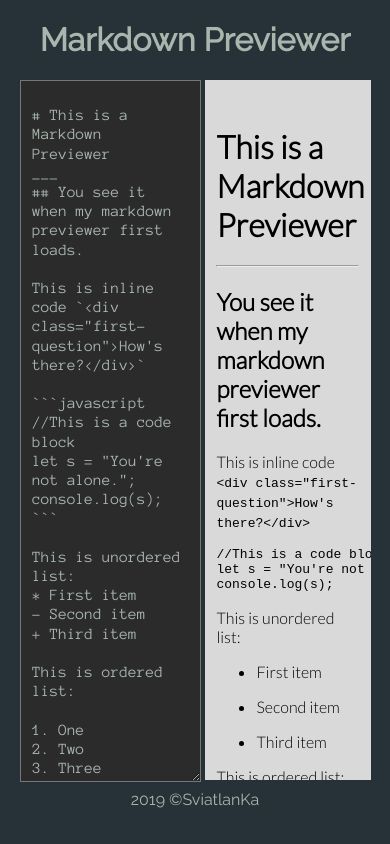
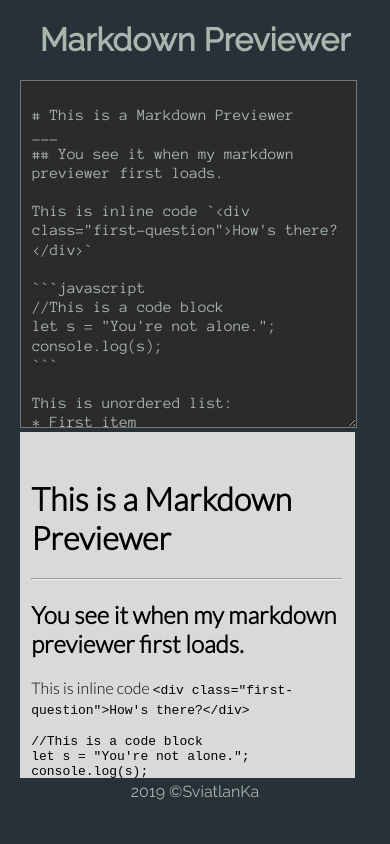
Before and after one commit to SviatlanKa/markdown-previewer, a React (Create React App) app: page / in a window 390 px wide. Built offline with nearby package versions, Linux system fonts and the light colour scheme.

Commit message:
add responsibility

```diff
--- a/src/components/App.css
+++ b/src/components/App.css
@@ -28,7 +28,7 @@
 #editor, #previewer {
   padding: 3vh 3vw;
   width: 40vw;
-  height: 77vh;
+  height: 76vh;
   overflow-y: auto;
 }
 
@@ -66,3 +66,19 @@
   -webkit-box-shadow: inset 0 0 6px rgba(0,0,0,.3);
   background-color: #a8b6ad;
 }
+
+@media screen and (max-width: 900px) {
+  .main {
+    flex-direction: column;
+    width: 92vw;
+  }
+
+  #editor, #previewer {
+    width: 80vw;
+    height: 35vh;
+  }
+
+  #editor {
+    font-size: 1em;
+  }
+}
```
